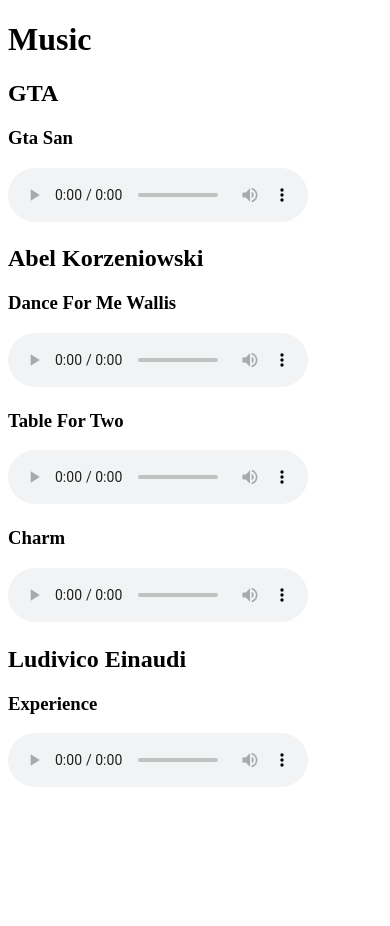
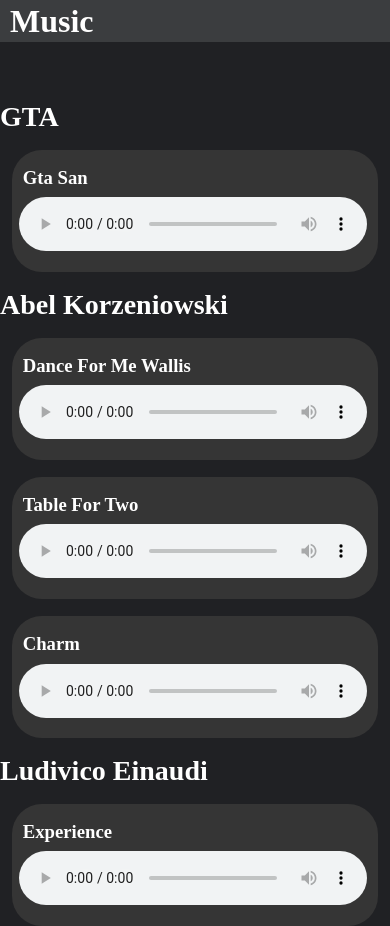
Before and after one commit to Dan-Egorov/Musicsite, a plain HTML site: page index.html in a window 390 px wide. Before the commit the page ends 844 px from the top, so only its background shows below. Drawn offline with Linux system fonts and the light colour scheme.

Commit message:
Update style.css

```diff
--- a/css/style.css
+++ b/css/style.css
@@ -1,67 +1,84 @@
-*
-    margin: 0px
-    padding: 0px
+* {
+  margin: 0px;
+  padding: 0px;
+}
 
-.wrapper
-    position: relative
+.wrapper {
+  position: relative;
+}
 
-.container
-    max-width: 1200px
-    margin: 0px auto
+.container {
+  max-width: 1200px;
+  margin: 0px auto;
+}
 
-.first-section
-    display: flex
-    position: relative
-    min-height: 5vh
-    background-color: blue
-    align-items: center
-    background-color: #3b3d3f
-    color: white
-    &__main-text
-        margin: 0px 0px 0px 10px
+.first-section {
+  display: flex;
+  position: relative;
+  min-height: 5vh;
+  background-color: blue;
+  align-items: center;
+  background-color: rgb(59, 61, 63);
+  color: white;
+}
+.first-section__main-text {
+  margin: 0px 0px 0px 10px;
+}
 
-.second-section
-    color: white
-    min-height: 90vh
-    padding: 5vh 0 0 0
-    background-color: #202124
-    &__audio-container-item
-        margin: 2vh 0px 0 0
-    &__audio-container-main-list
-        display: flex
-        flex-wrap: wrap
-    &__audio-text
-        font-size: 28px
-        margin: 0 0 0 3%
-    &__audio-list
-        padding: 2% 2% 2% 2%
-        margin: 2vh 0 0 5%
-        border: 1px solid #424242
-        border-radius: 30px
-        width: 30vw
-        background-color: #353535
-    &__audio-player
-        width: 90%
-    &__audio-text-name
-        margin: 0 0 0 3%
+.second-section {
+  color: white;
+  min-height: 90vh;
+  padding: 5vh 0 0 0;
+  background-color: rgb(32, 33, 36);
+}
+.second-section__audio-container-item {
+  margin: 2vh 0px 0 0;
+}
+.second-section__audio-container-main-list {
+  display: flex;
+  flex-wrap: wrap;
+}
+.second-section__audio-text {
+  font-size: 28px;
+  margin: 0 0 0 3%;
+}
+.second-section__audio-list {
+  padding: 2% 2% 2% 2%;
+  margin: 2vh 0 0 5%;
+  border: 1px solid rgb(66, 66, 66);
+  border-radius: 30px;
+  width: 30vw;
+  background-color: rgb(53, 53, 53);
+}
+.second-section__audio-player {
+  width: 90%;
+}
+.second-section__audio-text-name {
+  margin: 0 0 0 3%;
+}
 
-@media (max-width: 575px)
-    .container
-        width: 100%
-    .second-section
-        &__audio-container-main-list
-            display: flex
-            flex-wrap: wrap
-            flex-direction: column
-            align-items: center
-        &__audio-text
-            font-size: 28px
-            margin: 0 0 0 0
-        &__audio-list
-            margin: 2vh 0 0 0
-            width: 94%
-            padding: 2vh 0 2vh 0
-            border: none
-        &__audio-player
-            width: 95%
-            margin: 1vh 0 0 2%
+@media (max-width: 575px) {
+  .container {
+    width: 100%;
+  }
+  .second-section__audio-container-main-list {
+    display: flex;
+    flex-wrap: wrap;
+    flex-direction: column;
+    align-items: center;
+  }
+  .second-section__audio-text {
+    font-size: 28px;
+    margin: 0 0 0 0;
+  }
+  .second-section__audio-list {
+    margin: 2vh 0 0 0;
+    width: 94%;
+    padding: 2vh 0 2vh 0;
+    border: none;
+  }
+  .second-section__audio-player {
+    width: 95%;
+    margin: 1vh 0 0 2%;
+  }
+}/*# sourceMappingURL=style.css.map */
```
